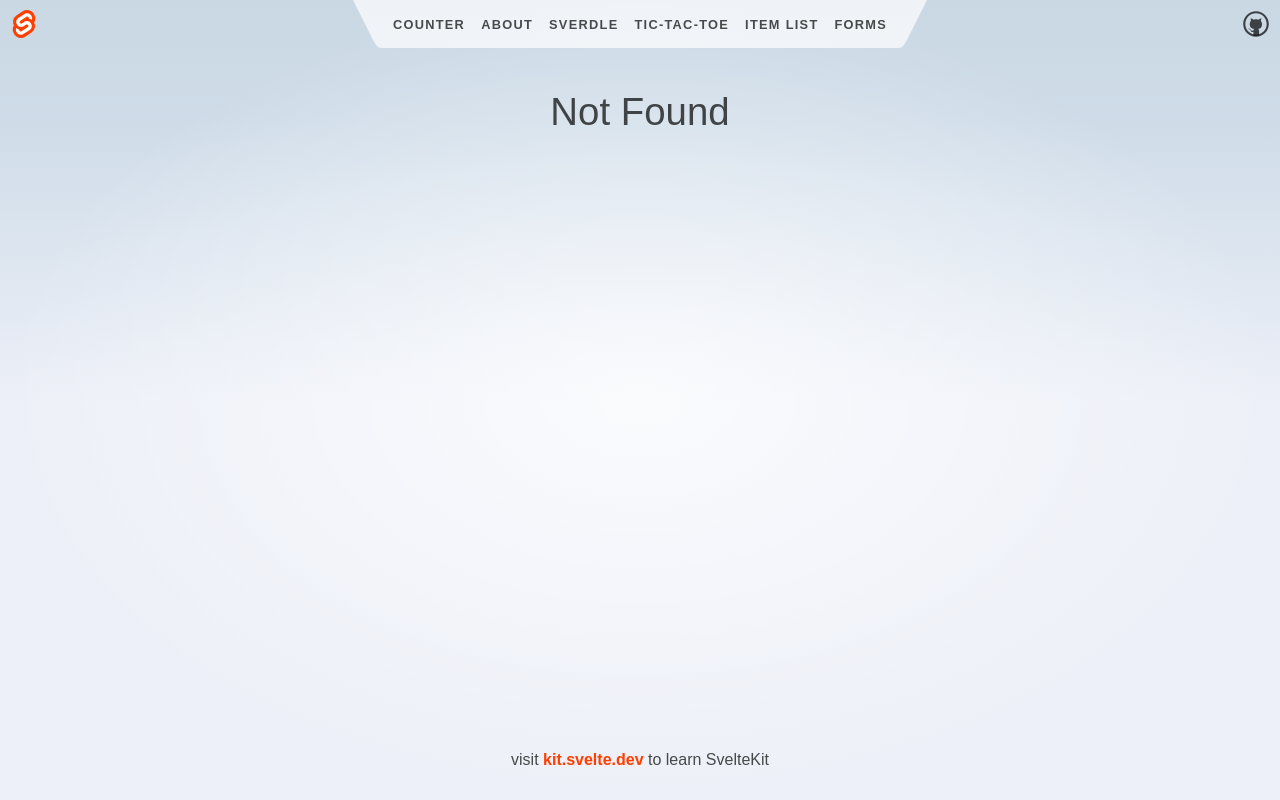
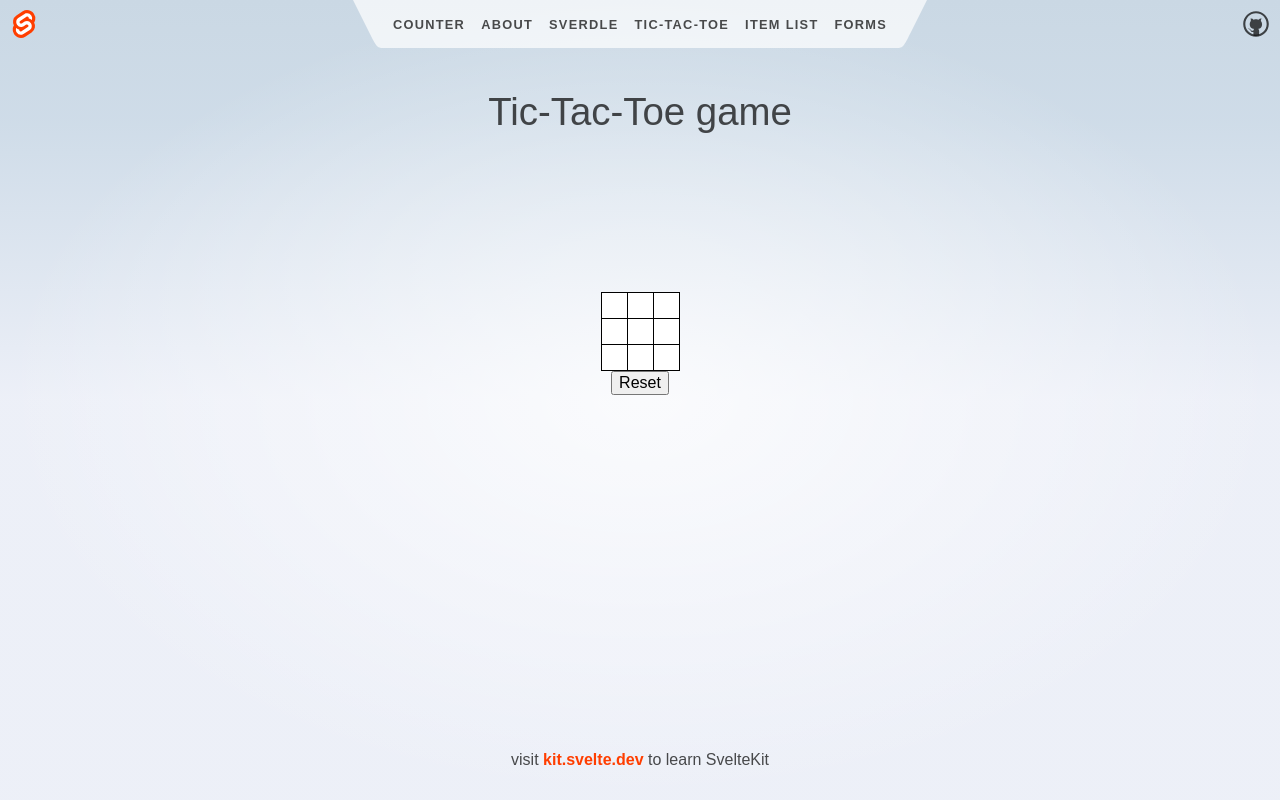
Before and after one commit to SaschaLucius/sveltekit-demo, a SvelteKit app: page /tic-tac-toe-2-value-binding in a window 1280 px wide. Before the commit this address had no page. Built offline with nearby package versions, Linux system fonts and the light colour scheme.

Commit message:
update TTT2

```diff
--- /dev/null
+++ b/src/routes/tic-tac-toe-2-value-binding/+page.svelte
@@ -0,0 +1,24 @@
+<script>
+	import Grid from './Grid.svelte';
+</script>
+
+<svelte:head>
+	<title>Tic-Tac-Toe</title>
+	<meta name="description" content="Tic-Tac-Toe game" />
+</svelte:head>
+
+<h1>Tic-Tac-Toe game</h1>
+
+<section>
+	<Grid />
+</section>
+
+<style>
+	section {
+		display: flex;
+		flex-direction: column;
+		justify-content: center;
+		align-items: center;
+		flex: 0.6;
+	}
+</style>
--- /dev/null
+++ b/src/routes/tic-tac-toe-2-value-binding/Grid.svelte
@@ -0,0 +1,87 @@
+<script lang="ts">
+	import Square from './Square.svelte';
+	import { Move } from './types';
+
+	let squares = [
+		[Move.EMPTY, Move.EMPTY, Move.EMPTY],
+		[Move.EMPTY, Move.EMPTY, Move.EMPTY],
+		[Move.EMPTY, Move.EMPTY, Move.EMPTY]
+	];
+
+	const winningCombinations = [
+		[0, 1, 2],
+		[3, 4, 5],
+		[6, 7, 8],
+		[0, 3, 6],
+		[1, 4, 7],
+		[2, 5, 8],
+		[0, 4, 8],
+		[2, 4, 6]
+	];
+
+	let isX = true;
+	let isFinished = false;
+
+	function handleClick(rowIndex: number, columnIndex: number) {
+		if (squares[rowIndex][columnIndex] == Move.EMPTY && !isFinished) {
+			const first: Move = Object.values(Move)[0];
+			squares[rowIndex][columnIndex] = Object.values(Move)[Number(isX)];
+			isX = !isX;
+
+			const result = calculateWinner();
+			if (result != Move.EMPTY) {
+				alert(result);
+			}
+		}
+	}
+
+	const reset = () => {
+		squares = [
+			[Move.EMPTY, Move.EMPTY, Move.EMPTY],
+			[Move.EMPTY, Move.EMPTY, Move.EMPTY],
+			[Move.EMPTY, Move.EMPTY, Move.EMPTY]
+		];
+		isX = true;
+		isFinished = false;
+	};
+
+	function indexToValue(index: number): Move {
+		const row = Math.floor(index / 3);
+		const column = index % 3;
+		return squares[row][column];
+	}
+
+	function calculateWinner(): Move {
+		for (let i = 0; i < winningCombinations.length; i++) {
+			const [a, b, c] = winningCombinations[i];
+			const valueA = indexToValue(a);
+			if (valueA === indexToValue(b) && valueA === indexToValue(c)) {
+				isFinished = true;
+				return indexToValue(a);
+			}
+		}
+		return Move.EMPTY;
+	}
+</script>
+
+<table>
+	<tbody>
+		{#each squares as row, rowIndex}
+			<tr>
+				{#each row as columnValue, columnIndex}
+					<Square bind:value={columnValue} on:click={() => handleClick(rowIndex, columnIndex)} />
+				{/each}
+			</tr>
+		{/each}
+	</tbody>
+</table>
+
+<button on:click={reset}> {isFinished ? 'Restart' : 'Reset'} </button>
+
+<style type="text/css">
+	table {
+		table-layout: fixed;
+		border-collapse: collapse;
+		border-spacing: 0;
+	}
+</style>
--- /dev/null
+++ b/src/routes/tic-tac-toe-2-value-binding/Square.svelte
@@ -0,0 +1,31 @@
+<script lang="ts">
+	import { createEventDispatcher } from 'svelte';
+	import { Move } from './types';
+
+	export let value: Move = Move.EMPTY;
+</script>
+
+<!-- event forewarding to use the click event for Square -->
+<!-- svelte-ignore a11y-click-events-have-key-events -->
+<td on:click>
+	{value}
+</td>
+
+<style type="text/css">
+	td {
+		border-color: black;
+		border-style: solid;
+		border-width: 1px;
+		padding: 0;
+		background-color: white;
+		font-size: 14px;
+		font-weight: bold;
+		width: 25px;
+		height: 25px;
+		overflow: hidden;
+		text-align: center;
+	}
+	td:hover {
+		background-color: lightgray;
+	}
+</style>
--- /dev/null
+++ b/src/routes/tic-tac-toe-2-value-binding/types.ts
@@ -0,0 +1,5 @@
+export enum Move {
+	X = 'X',
+	O = 'O',
+	EMPTY = ''
+}
```
